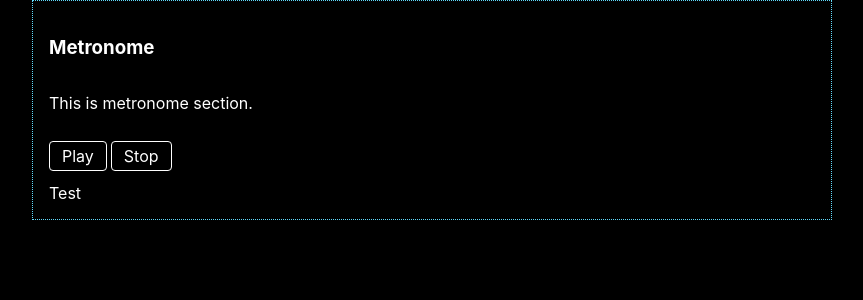
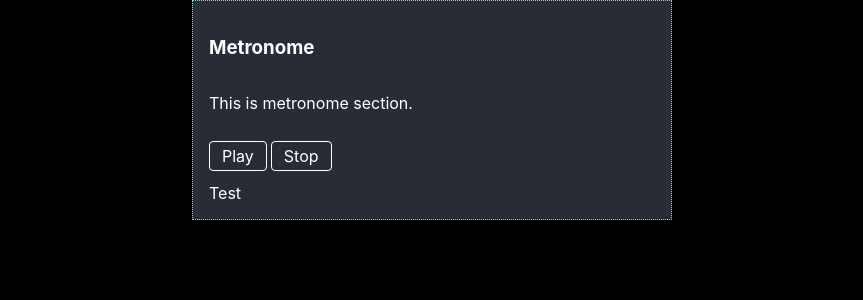
Before and after one commit to Kyungminkim31/web-metronome, a React (Create React App) app: page / in a window 1280 px wide. Shown: the top 300 px of the page, without its empty margins (208-1071 px from the left). Built offline with nearby package versions, Linux system fonts and the light colour scheme.

Commit message:
add event handlers for clicking the buttons and fix some layout.

```diff
--- a/src/App.tsx
+++ b/src/App.tsx
@@ -1,8 +1,8 @@
 import React from 'react';
 import './App.css';
-import Container from './components/metronome/Container';
+import Metronome from './components/metronome/Metronome';
 import styled from 'styled-components';
-import {CONTENT_CONTAINER_MAX_WIDTH, MAIN_CONTAINER_MAX_WIDTH} from './constants/layout-size';
+import {CONTENT_CONTAINER_MAX_WIDTH} from './constants/layout-size';
 
 const S = {
   PageContainer: styled.div`
@@ -11,10 +11,13 @@ const S = {
     align-items: center;
   `,
   ContentContainer: styled.div`
-    width: ${CONTENT_CONTAINER_MAX_WIDTH}px;
+    width: 100%;
+    max-width: ${CONTENT_CONTAINER_MAX_WIDTH}px;
     display: flex;
     flex-direction: column;
     align-items: center;
+
+    background-color: #282c34;
   `,
 };
 
@@ -22,7 +25,7 @@ function App() {
   return (
     <S.PageContainer>
       <S.ContentContainer>
-        <Container/>
+        <Metronome/>
       </S.ContentContainer>
     </S.PageContainer>
   );
--- a/src/components/metronome/Container.tsx
+++ b/src/components/metronome/Metronome.tsx
@@ -1,4 +1,4 @@
-import React from 'react'; import styled from 'styled-components';
+import React, {SyntheticEvent} from 'react'; import styled from 'styled-components';
 import {PRIMARY, WHITE} from '../../constants/color';
 
 const S = {
@@ -40,18 +40,28 @@ const S = {
 
 }
 
-function Container() {
+function Metronome() {
+  const handlePlayButtonClick = (se: SyntheticEvent) => {
+    se.preventDefault();
+    console.log("start");
+  };
+
+  const handleStopButtonClick = (se:SyntheticEvent) => {
+    se.preventDefault();
+    console.log("stop");
+  }
+
   return (
     <S.Container>
       <h3>Metronome</h3>
       <p>This is metronome section.</p>
       <S.ButtonBar>
-        <S.Button>Play</S.Button>
-        <S.Button>Stop</S.Button>
+        <S.Button onClick={handlePlayButtonClick}>Play</S.Button>
+        <S.Button onClick={handleStopButtonClick}>Stop</S.Button>
       </S.ButtonBar>
       <S.ProgressBar>Test</S.ProgressBar>
     </S.Container>
   );
 }
 
-export default Container;
+export default Metronome;
--- a/src/constants/layout-size.ts
+++ b/src/constants/layout-size.ts
@@ -1,2 +1,2 @@
 export const MAIN_CONTAINER_MAX_WIDTH = 1280;
-export const CONTENT_CONTAINER_MAX_WIDTH = 800;
+export const CONTENT_CONTAINER_MAX_WIDTH = 480;
```
